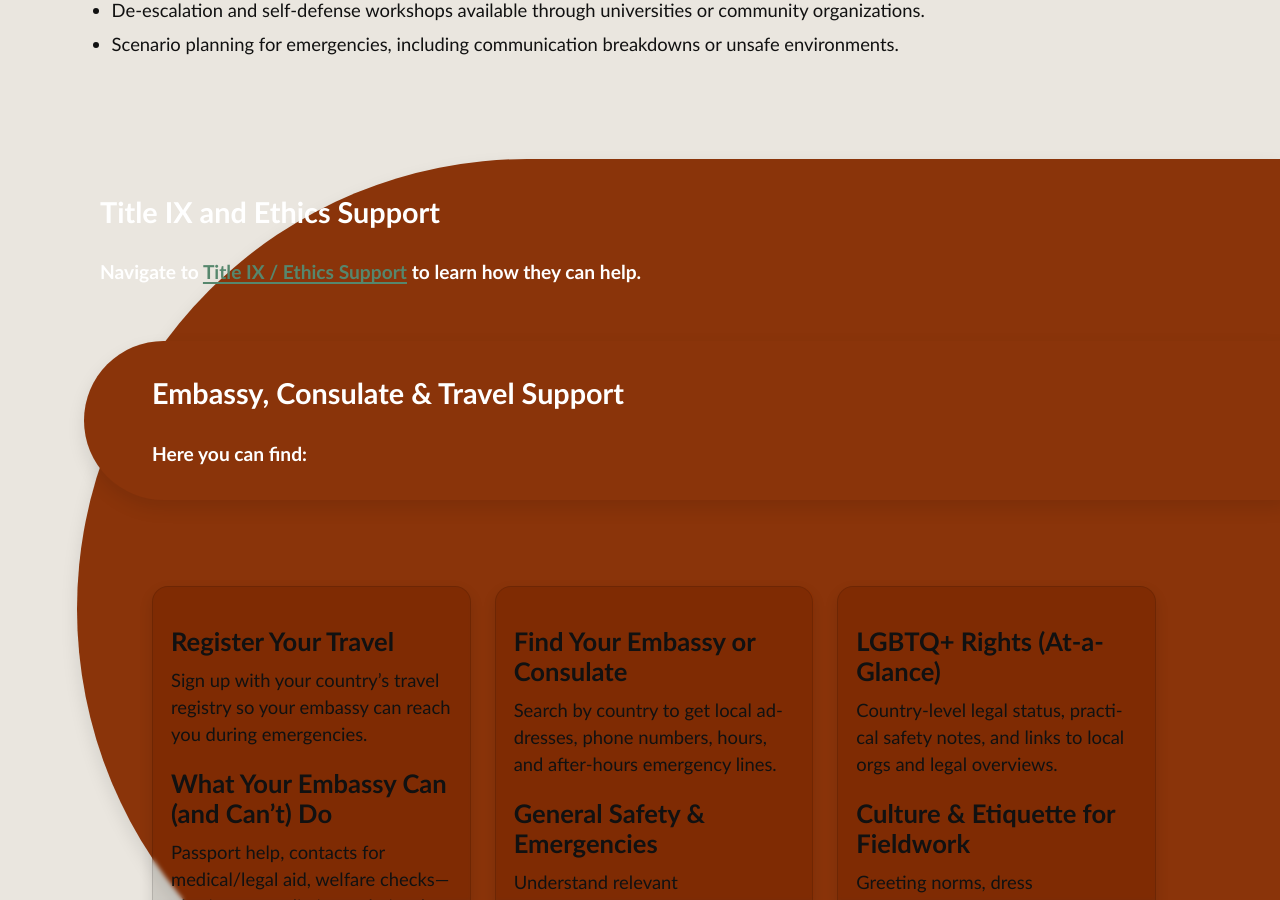
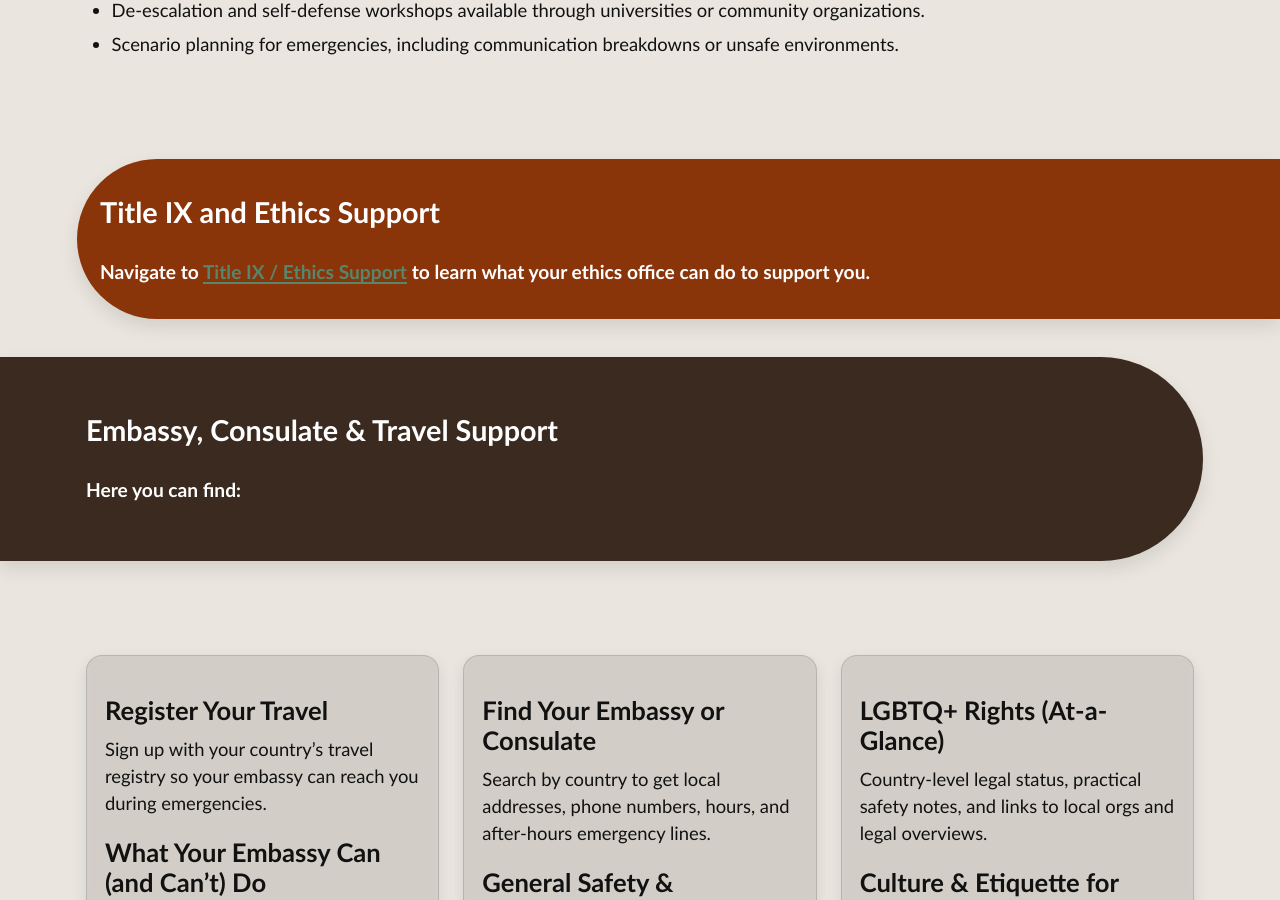
Before and after one commit to AnthroSafetyWarrior/GoldenTrowelProject, a Jekyll site: the page built from _pages/preparing.html, in a window 1280 px wide and 900 px high, scrolled down 3533 px. Built offline with Jekyll 4.4.1, drawn with Linux system fonts in a browser that asks for light colours; some of the changed text lies outside the part shown.

Commit message:
updating name

```diff
--- a/_pages/preparing.html
+++ b/_pages/preparing.html
@@ -129,11 +129,13 @@ Explore resources for:</p><ul>
 <section class="pillband pill--orange pill--clip-right pill--tight">
  <div class="section">
     <h2>Title IX and Ethics Support</h2>
-    <p class="lede">Navigate to <a href="{{ '/titleIXsupport.html' | relative_url }}">Title IX / Ethics Support</a> to learn how they can help.</p>
+    <p class="lede">Navigate to <a href="{{ '/titleIXsupport.html' | relative_url }}">Title IX / Ethics Support</a> to learn what your ethics office can do to support you.</p>
+</div>
+</section>
 
 
 <!-- 2) TITLE IX — shared split -->
-<section class="pillband pill--orange pill--clip-right pill--tight">
+<section class="pillband pill--soil pill--clip-left pill--tight">
  <div class="section">
     <h2>Embassy, Consulate & Travel Support</h2>
     <p class="lede">Here you can find:</p>
```
Also changed, not shown: other parts of _pages/preparing.html (+1 -1 lines).
